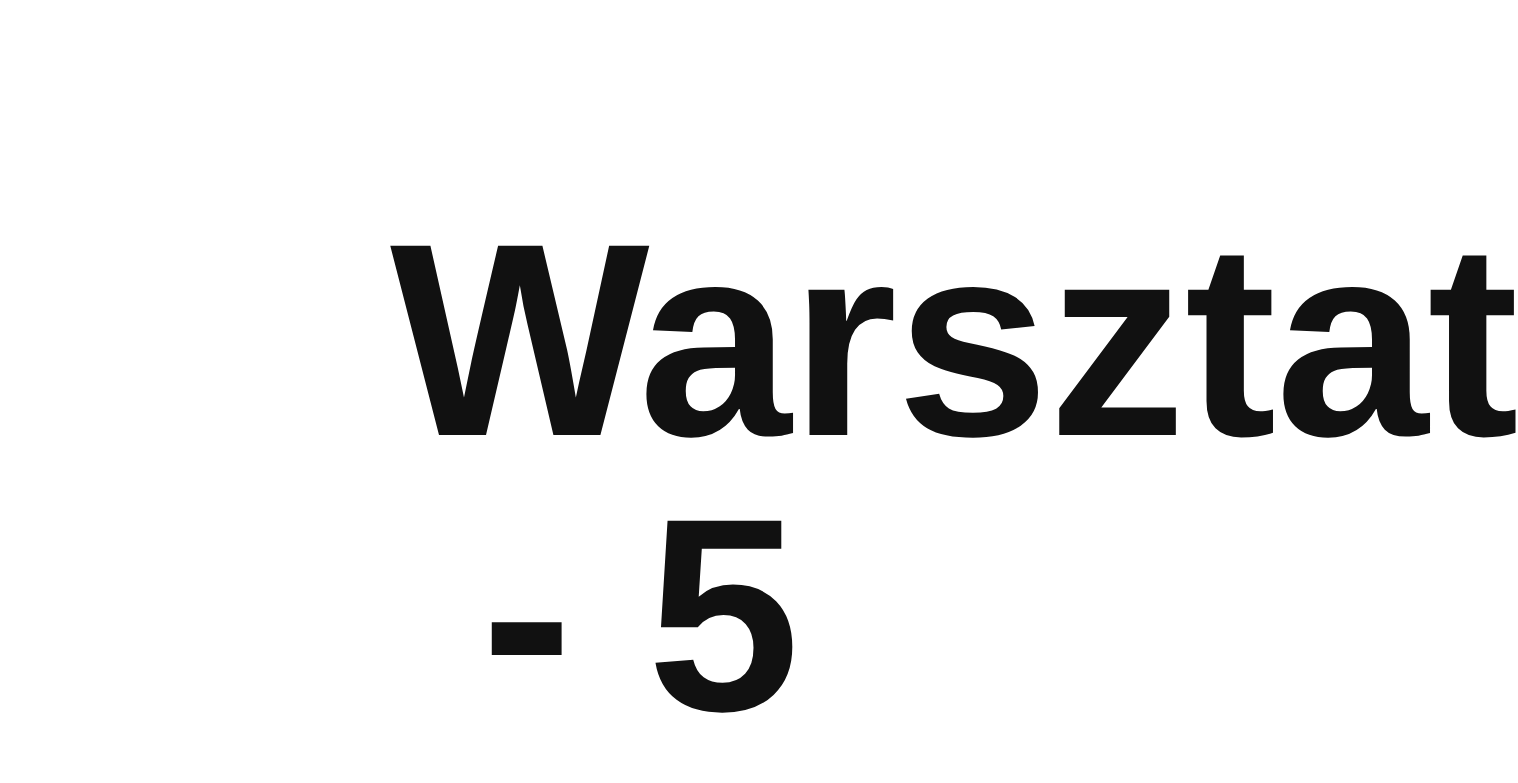
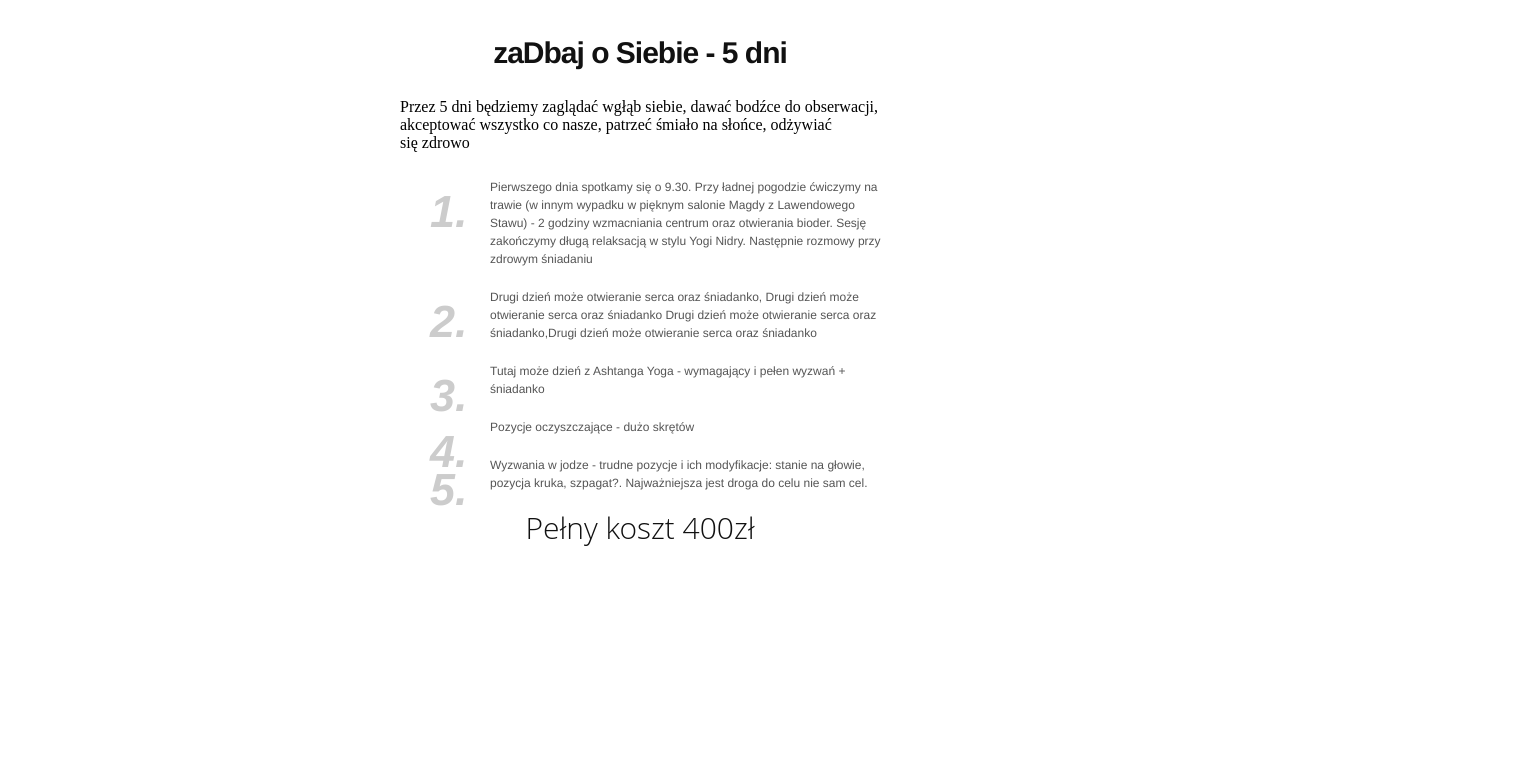
Before and after one commit to dbajosiebie/dbajosiebie.github.io, a plain HTML site: page warsztat.html in a window 1280 px wide. Shown: the top 783 px of the page, 1518 px wide, since content can reach past the window. Drawn offline with Linux system fonts and the light colour scheme.

Commit message:
Initial commit 3

```diff
--- a/files/style.css
+++ b/files/style.css
@@ -34,4 +34,6 @@ p.a {
   font-family: "Times New Roman", Times, serif;
 }
 
-h1 { color: #111; font-family: 'Helvetica Neue', sans-serif; font-size: 275px; font-weight: bold; letter-spacing: -1px; line-height: 1; text-align: center; }
+h1 { color: #111; font-family: 'Helvetica Neue', sans-serif; font-size: 30px; font-weight: bold; letter-spacing: -1px; line-height: 1; text-align: center; }
+
+h2 { color: #111; font-family: 'Open Sans', sans-serif; font-size: 30px; font-weight: 300; line-height: 32px; margin: 0 0 72px; text-align: center; }
--- a/warsztat.html
+++ b/warsztat.html
@@ -16,7 +16,7 @@
 
   <div>
 
-  <h1>Warsztat - 5 dni </h1>
+  <h1>zaDbaj o Siebie - 5 dni </h1>
 
   <div>Przez 5 dni będziemy zaglądać wgłąb siebie, dawać bodźce do obserwacji, akceptować wszystko co nasze, patrzeć śmiało na słońce, odżywiać się zdrowo </div>
 
@@ -29,9 +29,13 @@
     <li><span>5.</span><p>Wyzwania w jodze - trudne pozycje i ich modyfikacje: stanie na głowie, pozycja kruka, szpagat?. Najważniejsza jest droga do celu nie sam cel. </p></li>
   </ol>
 
+
+   <h2 >Pełny koszt 400zł </h2>
+
+
+
 </div>
 
 
-  <p class="a">Pełny koszt 400zł </p>
 
 </body></html>
```
